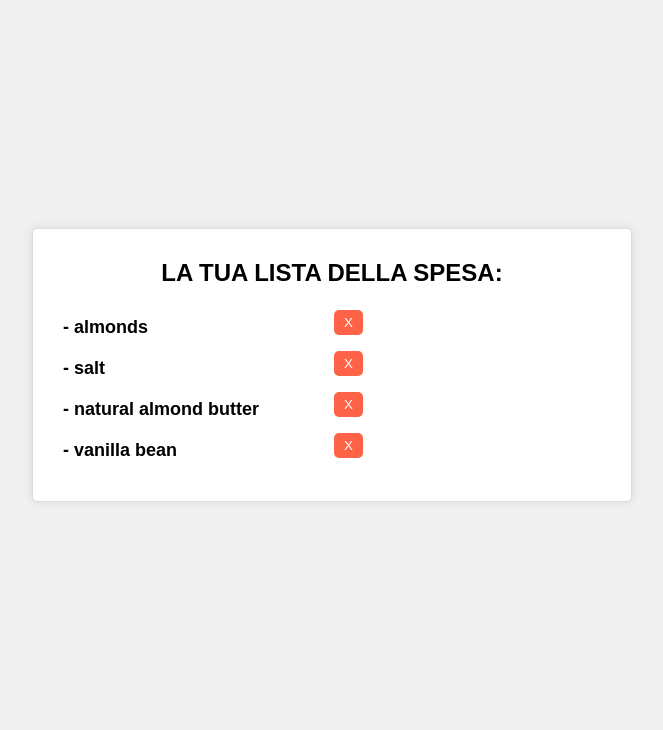
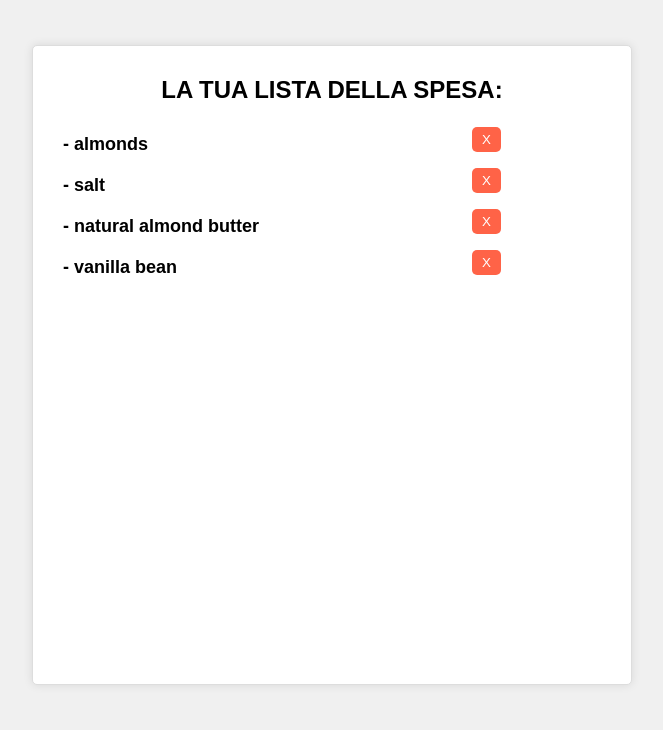
Before and after one commit to Dariop8/progetto-lab-ASSI-2023-2024, a Flask app: page /lista_spesa in a window 1280 px wide. Shown: the part 70-800 px from the top of the page, without its empty margins (308-971 px from the left). Run offline with Flask 3, Linux system fonts and the light colour scheme; a user stored in the database is signed in; data comes from the database, SQL or seed files in the repository.

Commit message:
lista_spesa.css

```diff
--- a/static/lista_spesa.css
+++ b/static/lista_spesa.css
@@ -45,12 +45,21 @@ main {
     border-radius: 5px;
     box-shadow: 0 0 10px rgba(0, 0, 0, 0.1);
     width: 600px;
+    height: 80vh;
+    display: flex;
+    flex-direction: column;
 }
 
 .item-box h2 {
     text-align: center;
     margin-bottom: 20px;
     font-size: 24px;
+    flex-shrink: 0;
+}
+
+.item-details {
+    flex: 1;
+    overflow-y: auto;
 }
 
 .item-details p {
@@ -67,14 +76,22 @@ main {
     padding: 5px 10px;
     cursor: pointer;
     border-radius: 5px;
-    margin-right: 200px;
+    margin-right: 100px;
 }
 
-li {
+
+.item-details ul {
+    margin: 0;
+    padding: 0;
+    list-style-type: none;
+}
+
+
+.item-details li {
     display: flex;
     align-items: center;
     justify-content: space-between;
     margin-bottom: 10px;
     font-size: 18px;
-    width: 500px;
+    width: 100%;
 }
```
